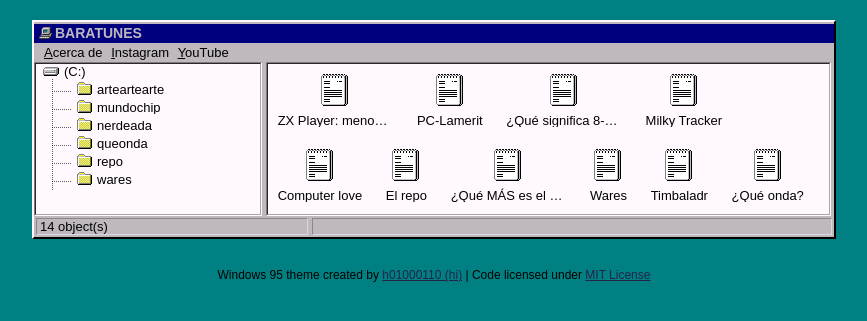
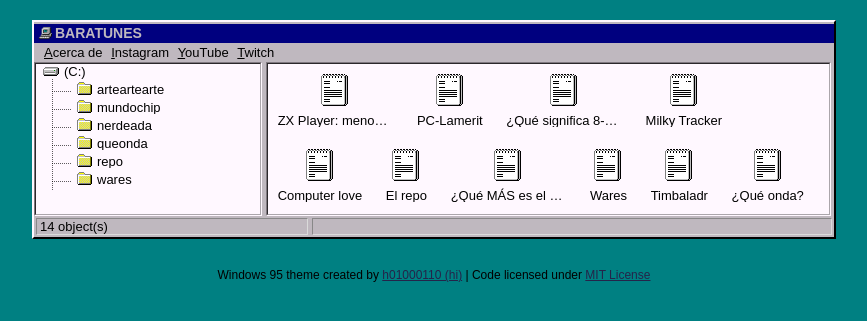
Before and after one commit to baratunes/baratunes-224-site, a Jekyll site: the page built from index.html, in a window 1280 px wide. Shown: the top 321 px of the page, without its empty margins (206-1073 px from the left). Built offline with Jekyll 4.4.1, drawn with Linux system fonts in a browser that asks for light colours.

Commit message:
add twitch

```diff
--- a/_includes/topbar.html
+++ b/_includes/topbar.html
@@ -2,4 +2,5 @@
 	<a href="/me"><li><u>A</u>cerca de</li></a>
 	<a href="https://www.instagram.com/baratunes8bit/" target="_blank"><li><u>I</u>nstagram</li></a>
 	<a href="https://www.youtube.com/channel/UCjW1uFWlfDC6Zxm4TFJynPw" target="_blank"><li><u>Y</u>ouTube</li></a>
+	<a href="https://www.twitch.tv/baratunes" target="_blank"><li><u>T</u>witch</li></a>
 </ul>
```
